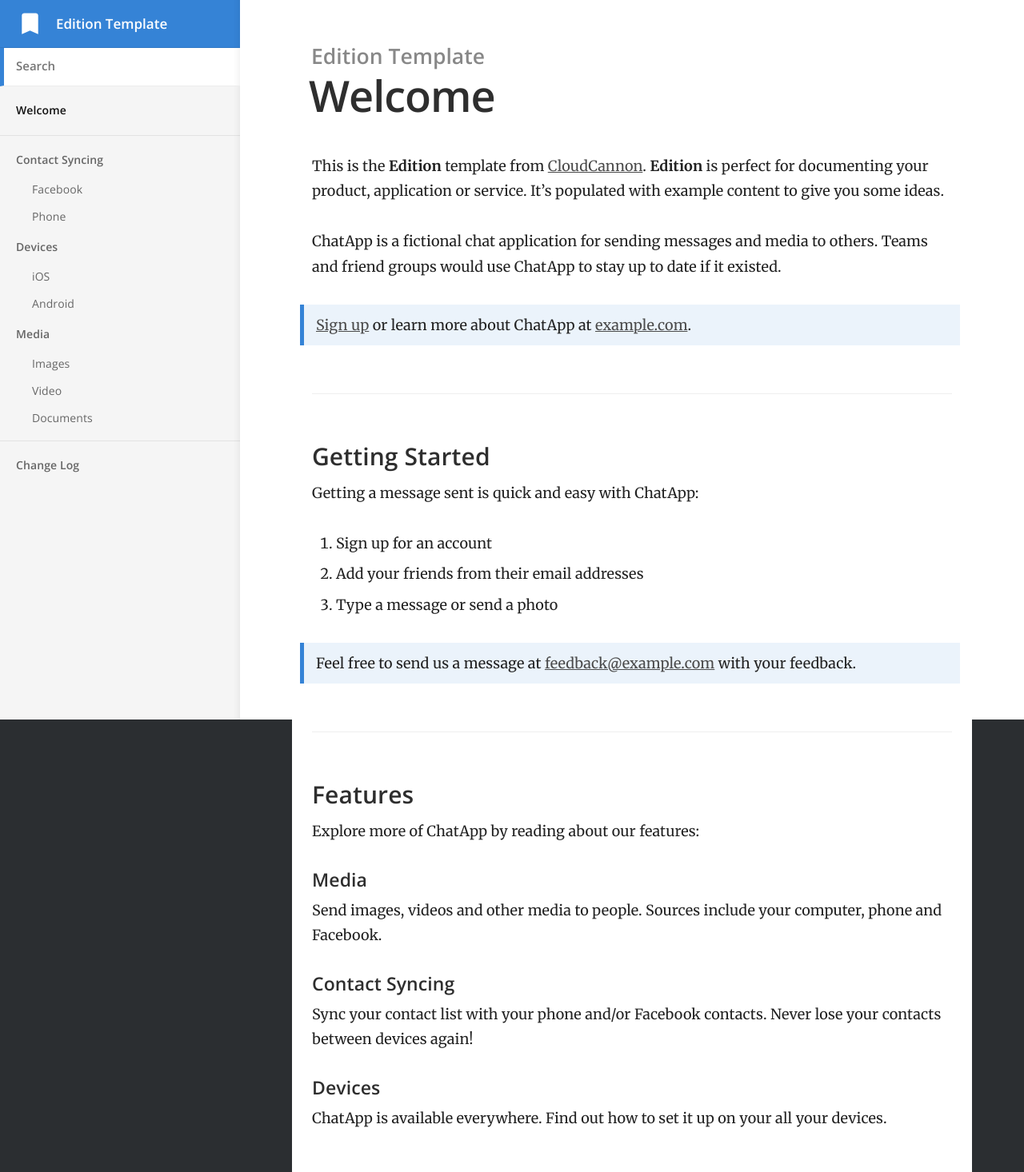
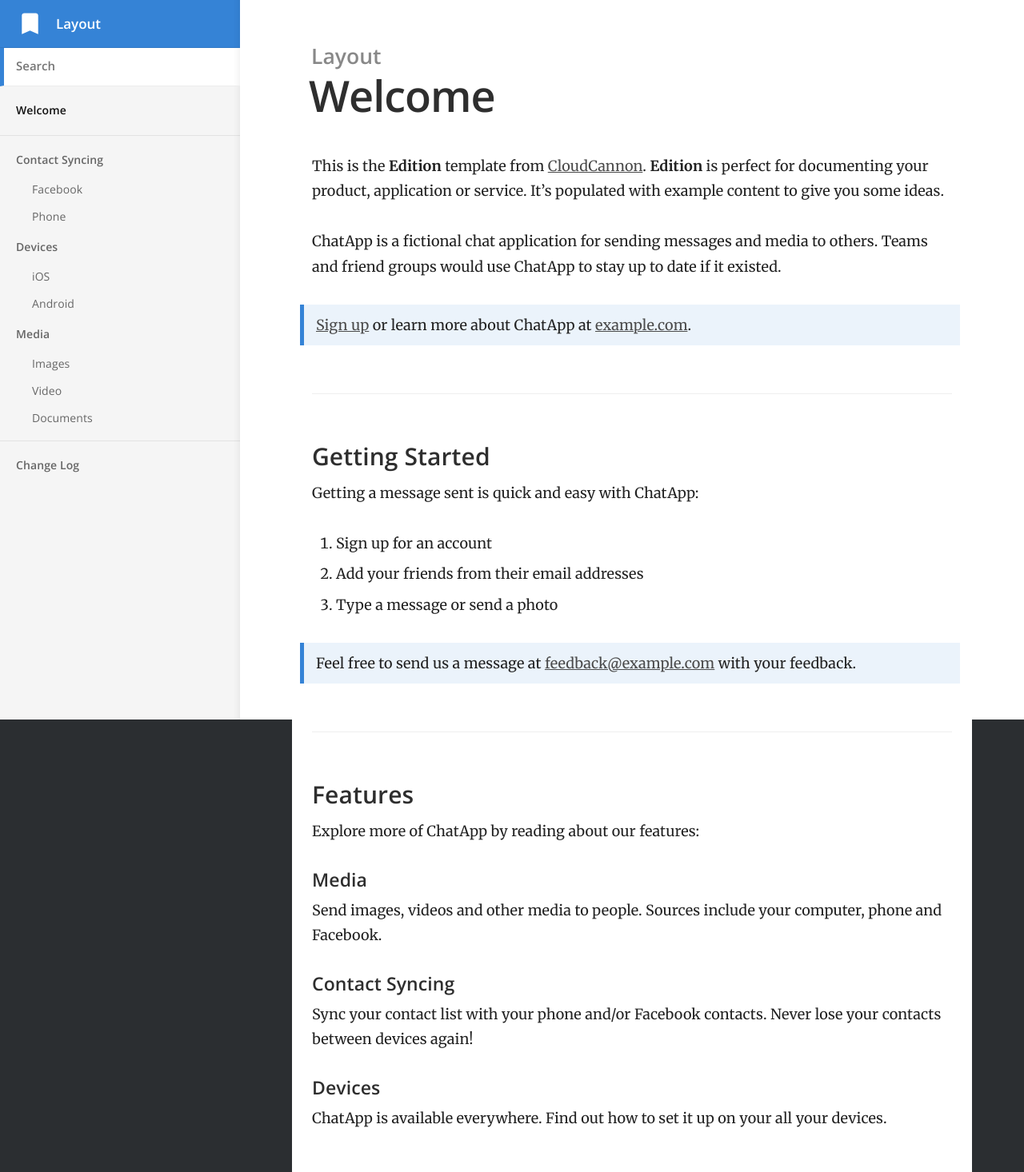
Before and after one commit to IngridFC/layout.agetic.ufms, a Jekyll site: the page built from index.md, in a window 1280 px wide. Shown: the whole page at 80% size. Built offline with Jekyll 4.4.1, drawn with Linux system fonts in a browser that asks for light colours.

Commit message:
Atualização do arquivo de configuração.

```diff
--- a/_config.yml
+++ b/_config.yml
@@ -1,21 +1,21 @@
 # ----
 # Site
 
-title: Edition Template
-url: "https://long-pig.cloudvent.net"
+title: Layout
+url:
 baseurl:
 google_analytics_key:
 show_full_navigation: true
 
 # Values for the jekyll-seo-tag gem (https://github.com/jekyll/jekyll-seo-tag)
 logo: /siteicon.png
-description: Product documentation template for Jekyll.
+description: Um guia para o layout dos sistemas desenvolvidos pela AGETIC/UFMS.
 author:
   name:
   email:
   twitter: # twitter username without the @ symbol
 social:
-  name: Edition Template
+  name:
   links:
     - https://github.com/CloudCannon/edition-jekyll-template
 
```
